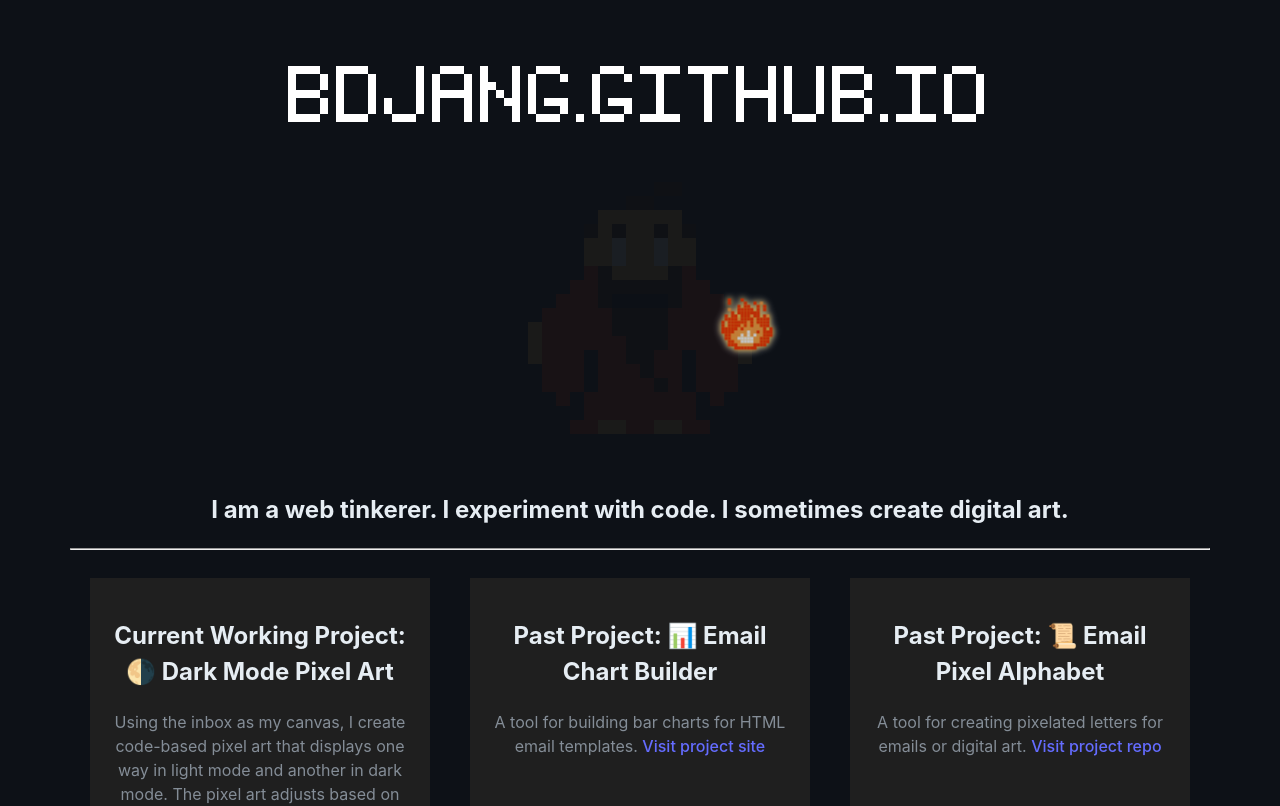
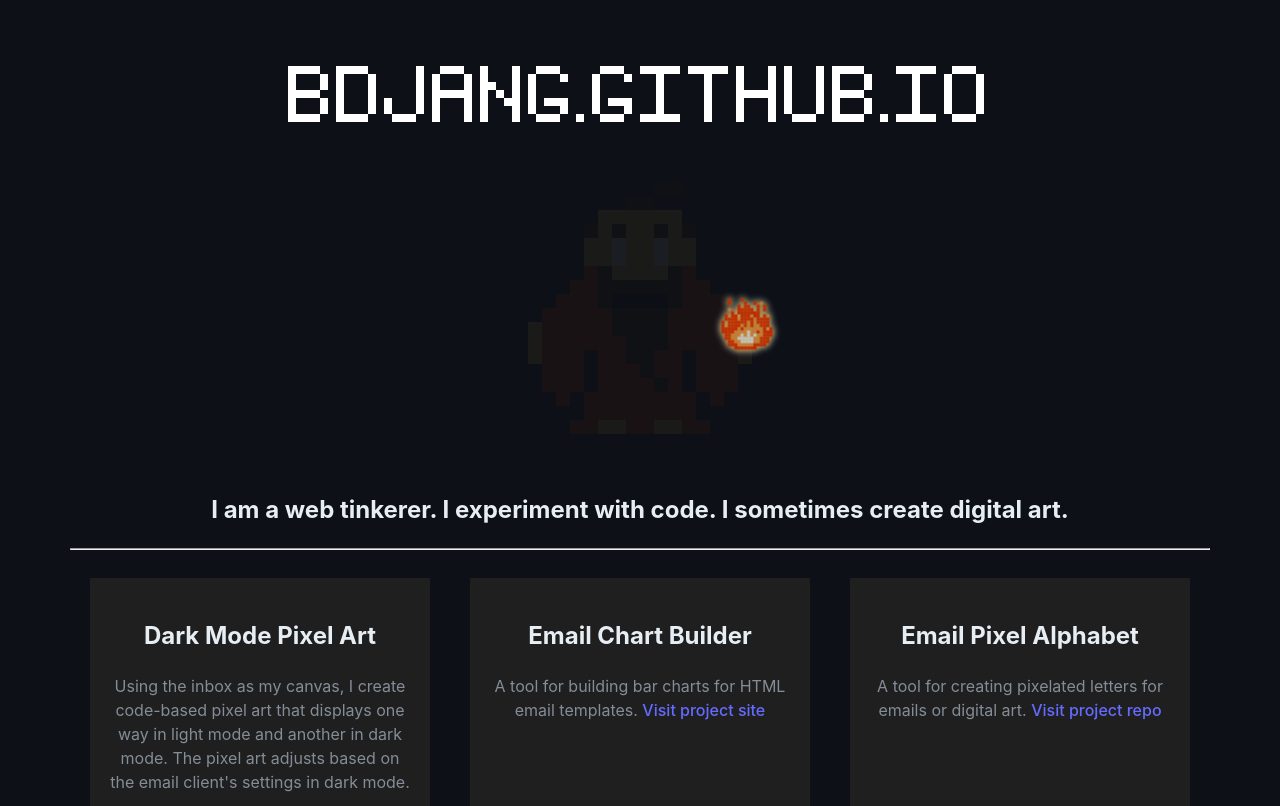
Before and after one commit to bdjang/bdjang.github.io, a React (Vite) app: page / in a window 1280 px wide. Shown: the top 806 px of the page. Built offline with nearby package versions, Linux system fonts and the light colour scheme; the HTML template or start-up script is replaced by a standard one.

Commit message:
Update projectTitle prop values for the Project components

```diff
--- a/src/App.jsx
+++ b/src/App.jsx
@@ -19,17 +19,17 @@ export default function App() {
                 <h2>I am a web tinkerer. I experiment with code. I sometimes create digital art.</h2>
             </div>
             <hr />
-            <Project projectTitle="Current Working Project: 🌗 Dark Mode Pixel Art" projectDescription={ // Pass the link as a prop and compose the description in JSX
+            <Project projectTitle="Dark Mode Pixel Art" projectDescription={ // Pass the link as a prop and compose the description in JSX
                 <>
                     Using the inbox as my canvas, I create code-based pixel art that displays one way in light mode and another in dark mode. The pixel art adjusts based on the email client's settings in dark mode.
                 </>
             } />
-            <Project projectTitle="Past Project: 📊 Email Chart Builder" projectDescription={
+            <Project projectTitle="Email Chart Builder" projectDescription={
                 <>
                     A tool for building bar charts for HTML email templates. <a href="https://charts.email/" target="_blank" rel="noopener noreferrer">Visit project site</a>
                 </>
             } />
-            <Project projectTitle="Past Project: 📜 Email Pixel Alphabet" projectDescription={
+            <Project projectTitle="Email Pixel Alphabet" projectDescription={
                 <>
                     A tool for creating pixelated letters for emails or digital art. <a href="https://github.com/bdjang/" target="_blank" rel="noopener noreferrer">Visit project repo</a>
                 </>
```
